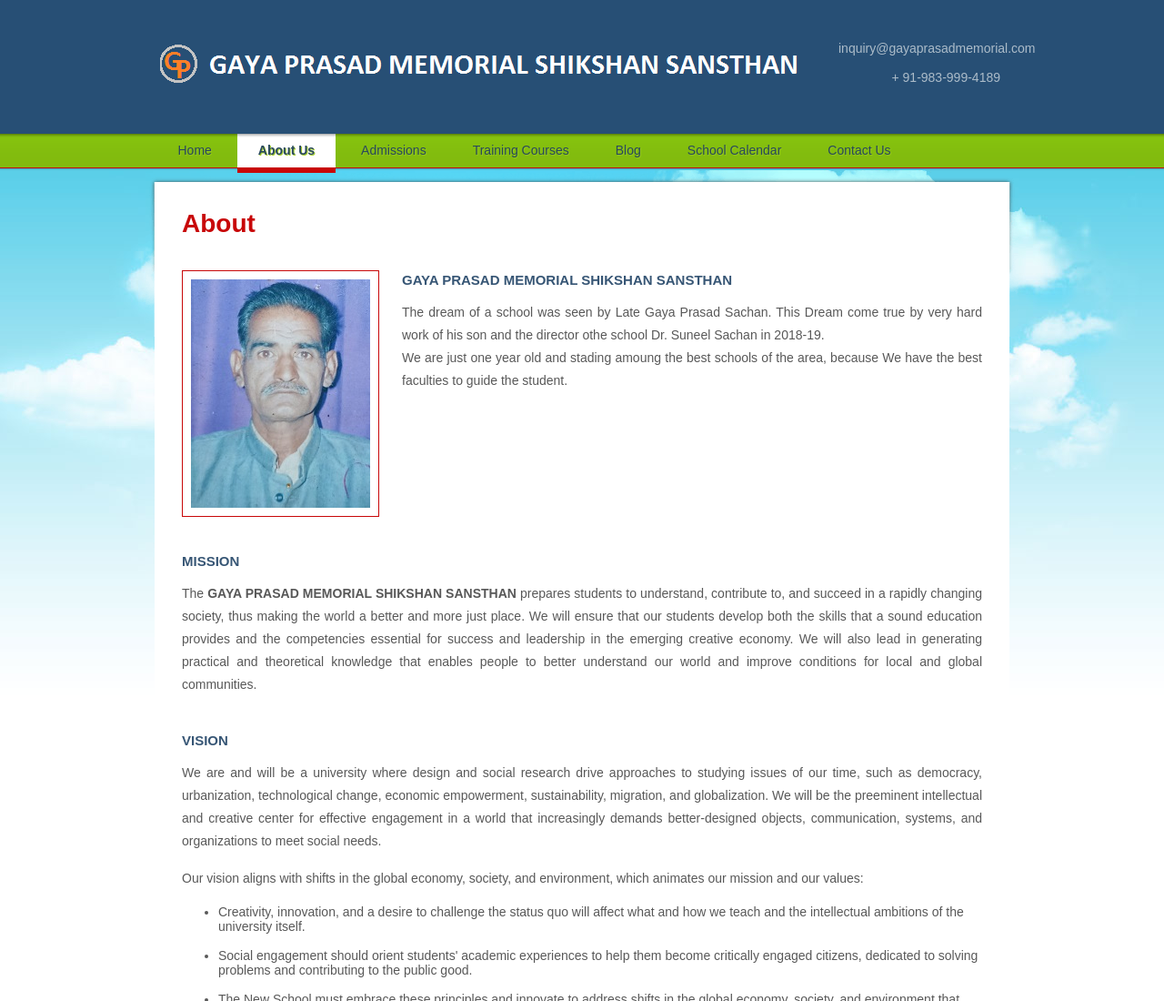
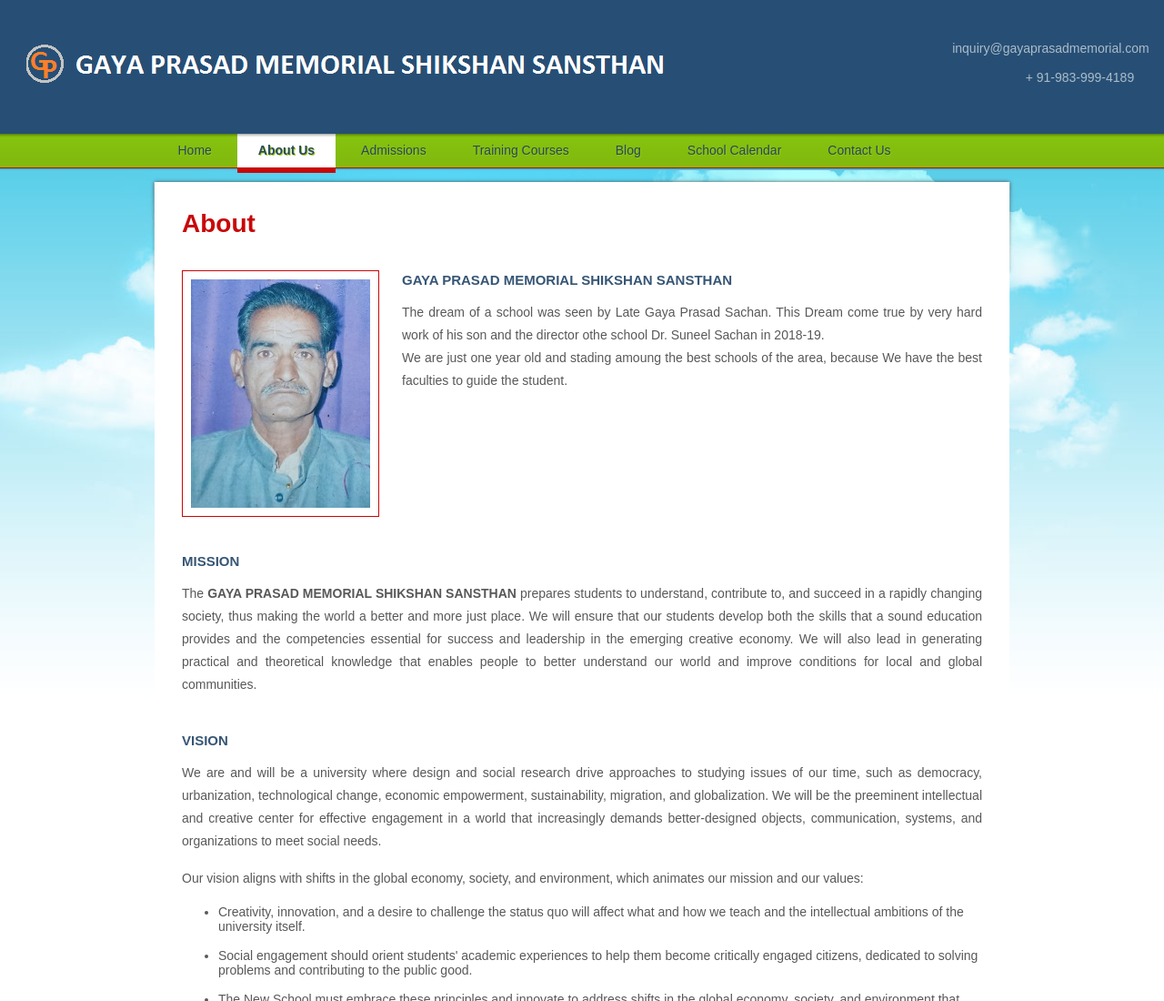
Before and after one commit to erDeepakSachan/gayaprasadmemorial.com, a plain HTML site: page about.html in a window 1280 px wide. Shown: the top 1100 px of the page at 91% size. Drawn offline with Linux system fonts and the light colour scheme.

Commit message:
chenages in About and Index

```diff
--- a/about.html
+++ b/about.html
@@ -9,9 +9,9 @@
 <body>
 <div id="page">
   <div id="header">
-    <div id="section">
+    <div id="section" style="width:98%">
       <div><a href="index.html"><img src="images/logo.png" alt="" /></a></div>
-      <span>inquiry@gayaprasadmemorial.com<br />
+      <span style="width:200px">inquiry@gayaprasadmemorial.com<br />
       <br />
       + 91-983-999-4189</span> </div>
     <ul>
```
Also changed, not shown: index.html (+2 -2 lines).
